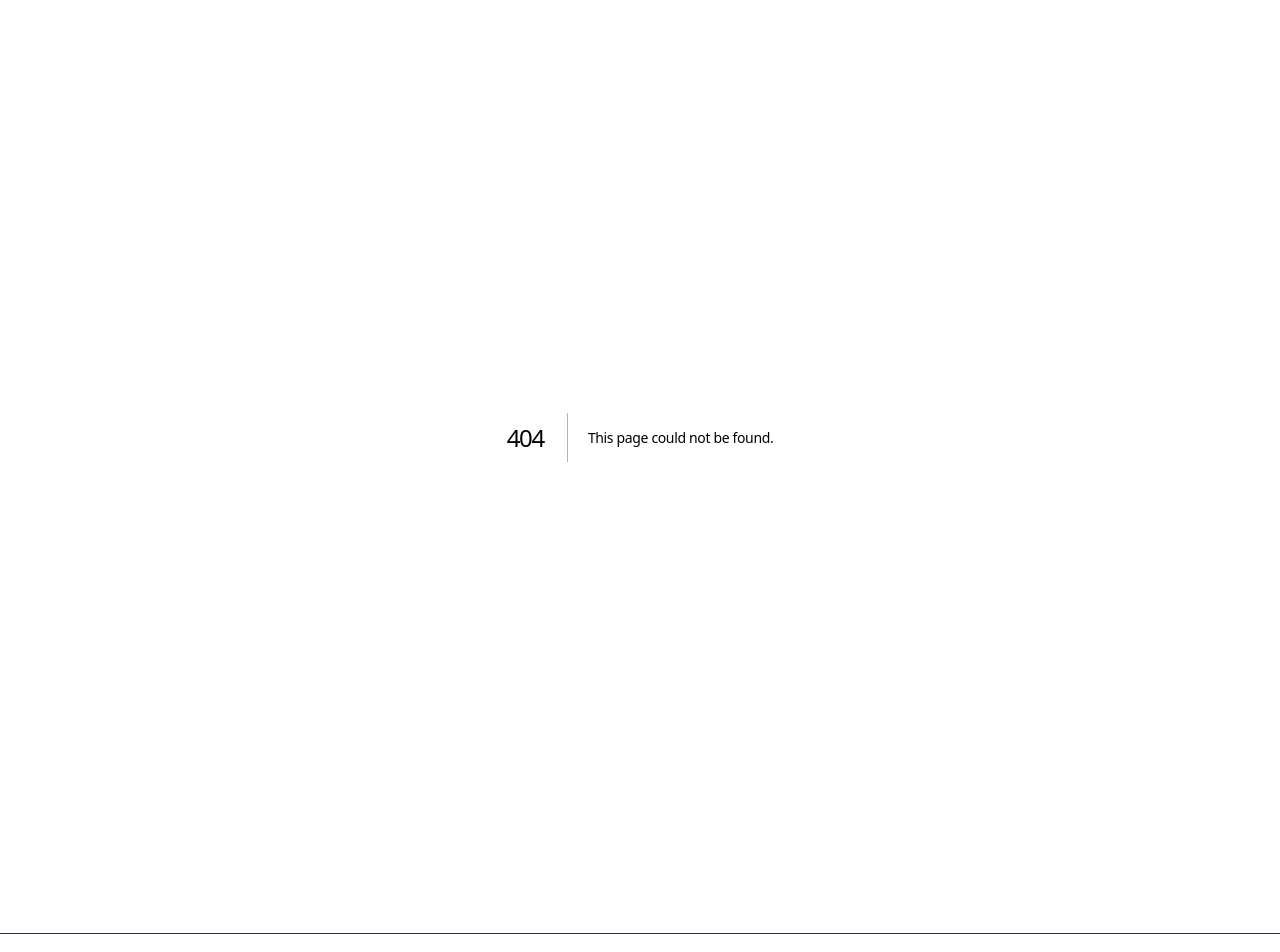
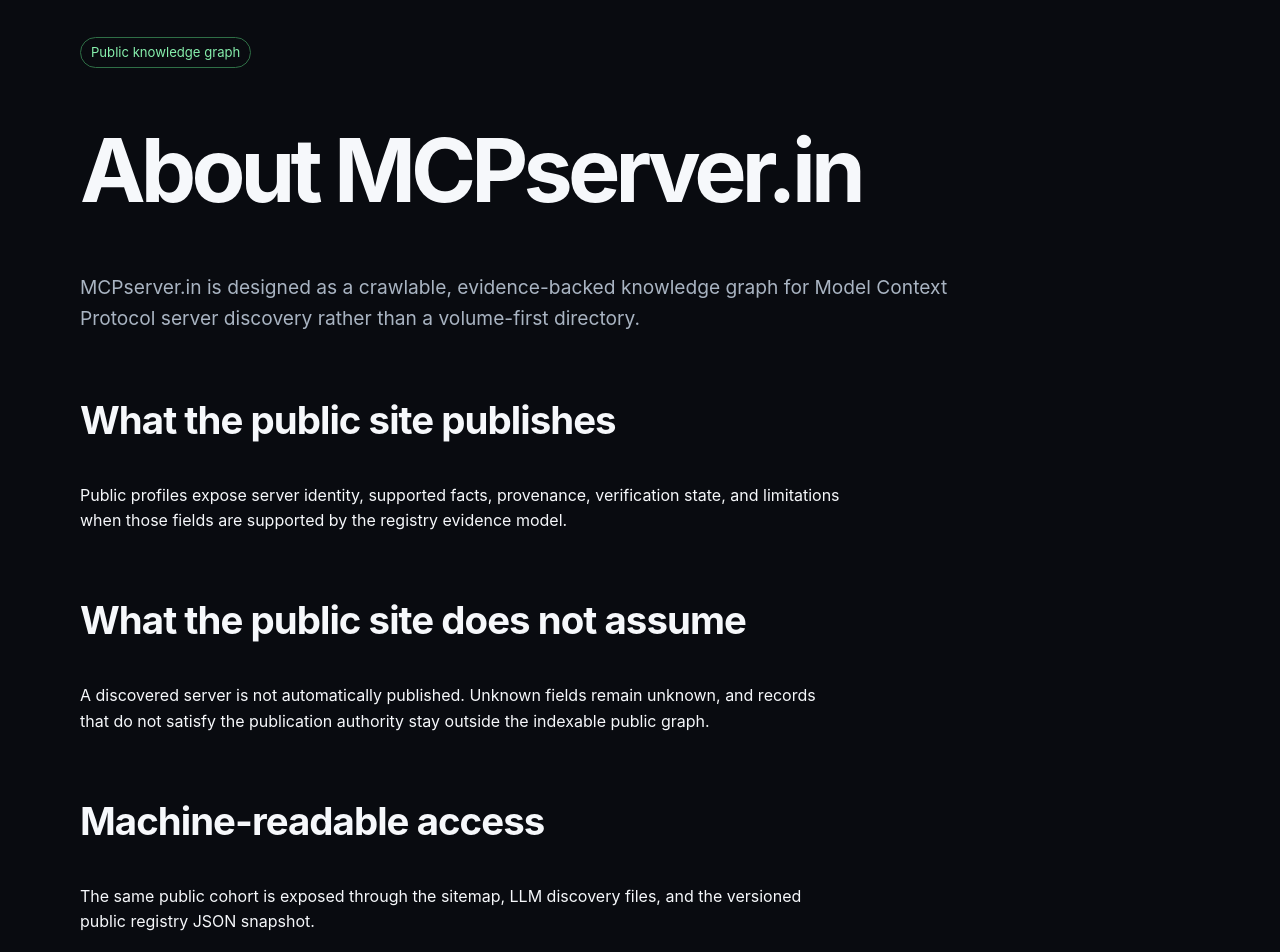
Before and after one commit to CodesbyFebin/mcp-servers-master, a Next.js app: page /about in a window 1280 px wide. Before the commit this address had no page. Shown: the part 100-1052 px from the top of the page. Built offline with nearby package versions, Linux system fonts and the light colour scheme.

Commit message:
feat: add public knowledge graph about page

```diff
--- /dev/null
+++ b/app/about/page.tsx
@@ -0,0 +1,32 @@
+import type { Metadata } from "next"
+import Link from "next/link"
+
+export const metadata: Metadata = {
+  title: "About MCPserver.in",
+  description: "MCPserver.in is an evidence-backed public knowledge graph for Model Context Protocol server discovery.",
+  alternates: { canonical: "/about" },
+  openGraph: { url: "/about" },
+}
+
+export default function AboutPage() {
+  return (
+    <>
+      <span className="badge">Public knowledge graph</span>
+      <h1>About MCPserver.in</h1>
+      <p className="lead">
+        MCPserver.in is designed as a crawlable, evidence-backed knowledge graph for Model Context Protocol server discovery rather than a volume-first directory.
+      </p>
+
+      <h2>What the public site publishes</h2>
+      <p>Public profiles expose server identity, supported facts, provenance, verification state, and limitations when those fields are supported by the registry evidence model.</p>
+
+      <h2>What the public site does not assume</h2>
+      <p>A discovered server is not automatically published. Unknown fields remain unknown, and records that do not satisfy the publication authority stay outside the indexable public graph.</p>
+
+      <h2>Machine-readable access</h2>
+      <p>The same public cohort is exposed through the sitemap, LLM discovery files, and the versioned public registry JSON snapshot.</p>
+
+      <p><Link href="/servers">Browse published servers</Link> · <Link href="/methodology">Read the methodology</Link> · <Link href="/evidence">Read the evidence policy</Link></p>
+    </>
+  )
+}
```
